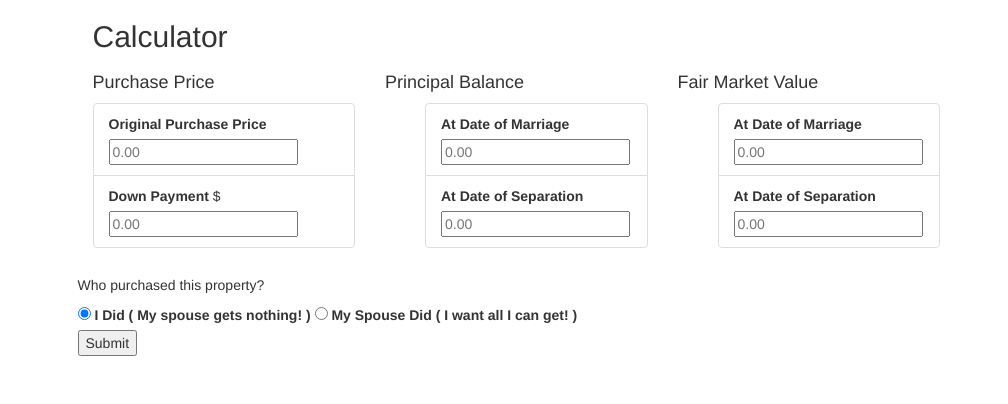
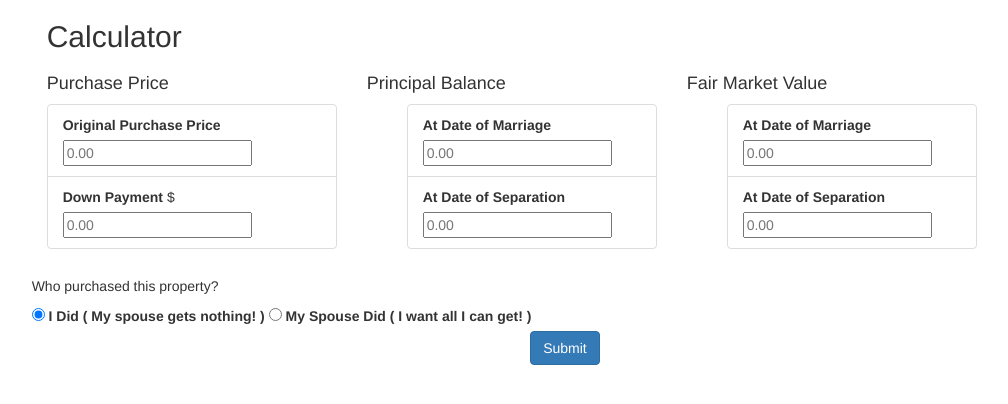
Before and after one commit to jeffolen4/miranda, a plain HTML site: page index.html in a window 1280 px wide. Shown: the whole page, without its empty margins (75-1083 px from the left). Drawn offline with nearby package versions, Linux system fonts and the light colour scheme.

Commit message:
more cosmetic changes and re-work for javascript closure

```diff
--- a/css/index.css
+++ b/css/index.css
@@ -13,4 +13,6 @@ div.col-md-2 {
 
 p.error_msg {
   display: none;
+  color: red;
+  font-style: italic;
 }
--- a/index.html
+++ b/index.html
@@ -18,7 +18,7 @@
 </head>
 <body>
 
-<div class="container">
+<div class="container-fluid">
 
 	<div class="row">
 		<div id="calc-header" class="col-md-offset-1 col-md-2">
@@ -27,8 +27,8 @@
 	</div>
 
 	<div class="row">
-		<div class="col-md-offset-2">
-			<p class="error_msg">All fields must have valid values in order to get accurate results.</p>
+		<div class="col-md-offset-1 col-md-10 text-center">
+			<p class="error_msg">* All fields must have valid values in order to get accurate results.</p>
 		</div>
 	</div>
 
@@ -92,11 +92,11 @@
 		</div>
 	</div>
 
-<div class="row">
-	<div class="col-md-offset-1">
-		<button onclick="processChanges(true)">Submit</button>
+	<div class="row">
+		<div class="col-md-offset-4 col-md-4 text-center">
+			<button class="btn btn-primary submit">Submit</button>
+		</div>
 	</div>
-</div>
 
 
 	<div class="all_results">
```
